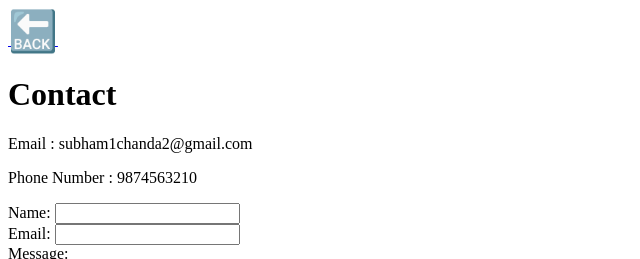
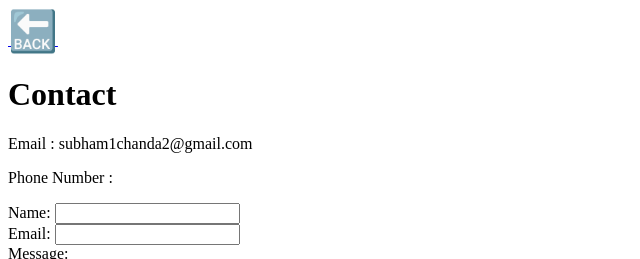
Before and after one commit to subham1chanda2/cv, a plain HTML site: page contact me.html in a window 1280 px wide. Shown: the top 259 px of the page, without its empty margins (0-640 px from the left). Drawn offline with Linux system fonts and the light colour scheme.

Commit message:
Update contact me.html

```diff
--- a/contact me.html
+++ b/contact me.html
@@ -11,7 +11,7 @@
     <a href="./index.html"><span style="font-size: 40px;">&#128281;</span></a>
     <h1>Contact</h1>
     <p>Email : subham1chanda2@gmail.com</p>
-    <p>Phone Number : 9874563210</p>
+    <p>Phone Number :</p>
     <form action="mailto:subham1chanda2@gmail.com" method="post" enctype="text/plain">
         <div>
             Name: <input type="text" name="Name">
```
